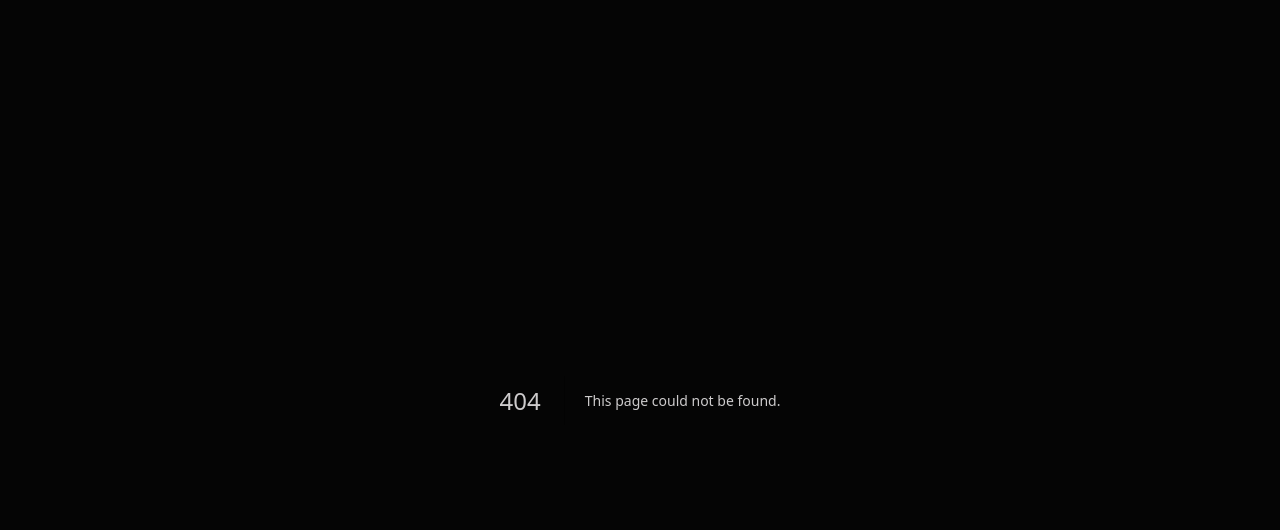
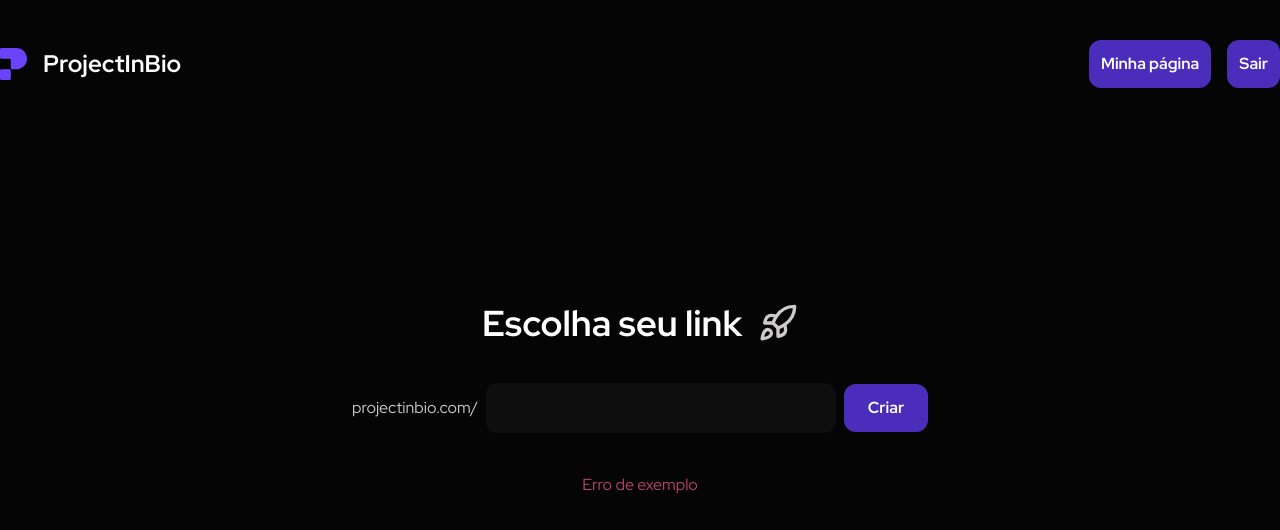
Before and after one commit to RafaelSanaMontevechio/project-in-bio, a Next.js app: page /criar in a window 1280 px wide. Before the commit this address had no page. Shown: the top 530 px of the page. Built offline with nearby package versions, Linux system fonts and the light colour scheme.

Commit message:
feat: add create page

```diff
--- /dev/null
+++ b/src/app/(pages)/criar/page.tsx
@@ -0,0 +1,27 @@
+import { Rocket } from 'lucide-react';
+
+import { Header } from '@/app/components/landing-page/Header';
+import { TextInput } from '@/app/components/ui/TextInput';
+import { Button } from '@/app/components/ui/Button';
+
+export default function CreatePage() {
+  return (
+    <div>
+      <Header />
+      <div className="h-screen flex flex-col gap-10 items-center justify-center max-w-xl mx-auto">
+        <div className="flex items-center gap-4">
+          <h1 className="text-4xl font-bold text-white">Escolha seu link</h1>
+          <Rocket className="size-10" />
+        </div>
+        <form action="" className="w-full flex items-center gap-2">
+          <span>projectinbio.com/</span>
+          <TextInput />
+          <Button className="w-[126px]">Criar</Button>
+        </form>
+        <div>
+          <span className="text-accent-pink">Erro de exemplo</span>
+        </div>
+      </div>
+    </div>
+  );
+}
```
